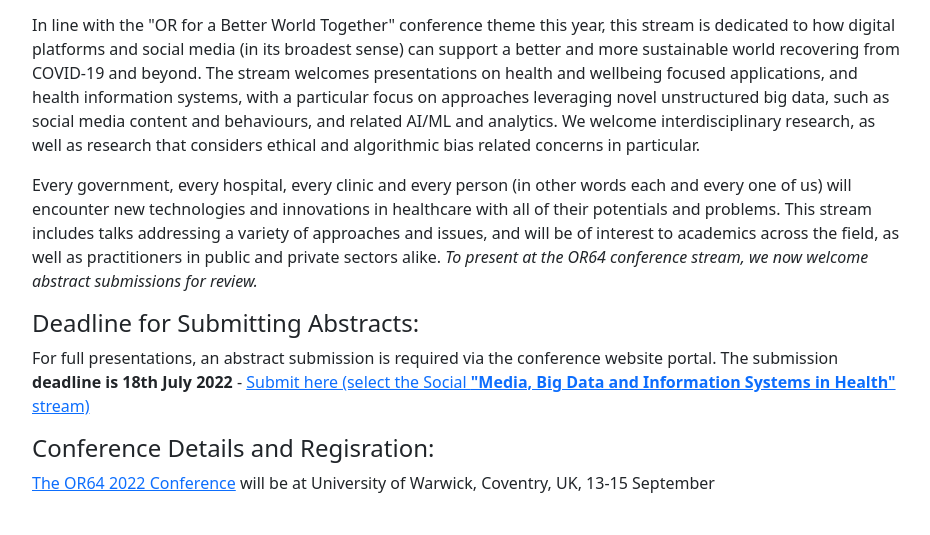
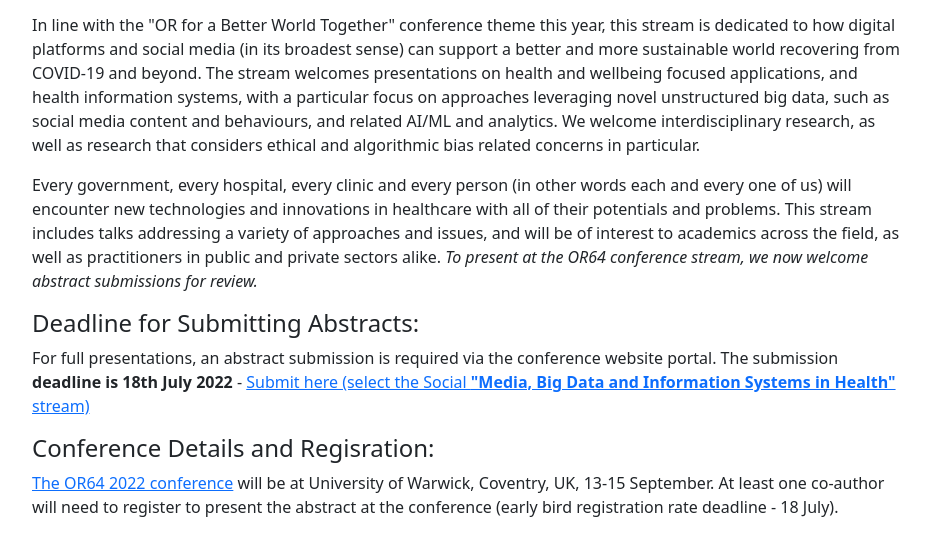
Before and after one commit to martinsykora/SMBDIS-in-Health-OR64, a plain HTML site: page index.html in a window 1280 px wide. Shown: the part 185-720 px from the top of the page, without its empty margins (173-1103 px from the left). Drawn offline with nearby package versions, Linux system fonts and the light colour scheme.

Commit message:
Update index.html

```diff
--- a/index.html
+++ b/index.html
@@ -57,7 +57,7 @@
 			<p>For full presentations, an abstract submission is required via the conference website portal. The submission <b>deadline is 18th July 2022</b> - <a href="https://theorsociety.eventsair.com/PresentationPortal/Account/Login?ReturnUrl=%2FPresentationPortal%2For64-annual-conference%2Fcallsforpapersor64-portal">Submit here (select the Social <b>"Media, Big Data and Information Systems in Health"</b> stream)</a></p>
 
 			<h4>Conference Details and Regisration:</h4>
-			<p><a href="https://theorsociety.eventsair.com/or64-annual-conference/">The OR64 2022 Conference</a> will be at University of Warwick, Coventry, UK, 13-15 September</p>
+			<p><a href="https://theorsociety.eventsair.com/or64-annual-conference/">The OR64 2022 conference</a> will be at University of Warwick, Coventry, UK, 13-15 September. At least one co-author will need to register to present the abstract at the conference (early bird registration rate deadline - 18 July).</p>
 
 			</br>
 			<img class="mb-4" src="digital_shadows_onoffline_lives.png" alt="Digital Shadows cast offline, by our online digital platform lives">
```
